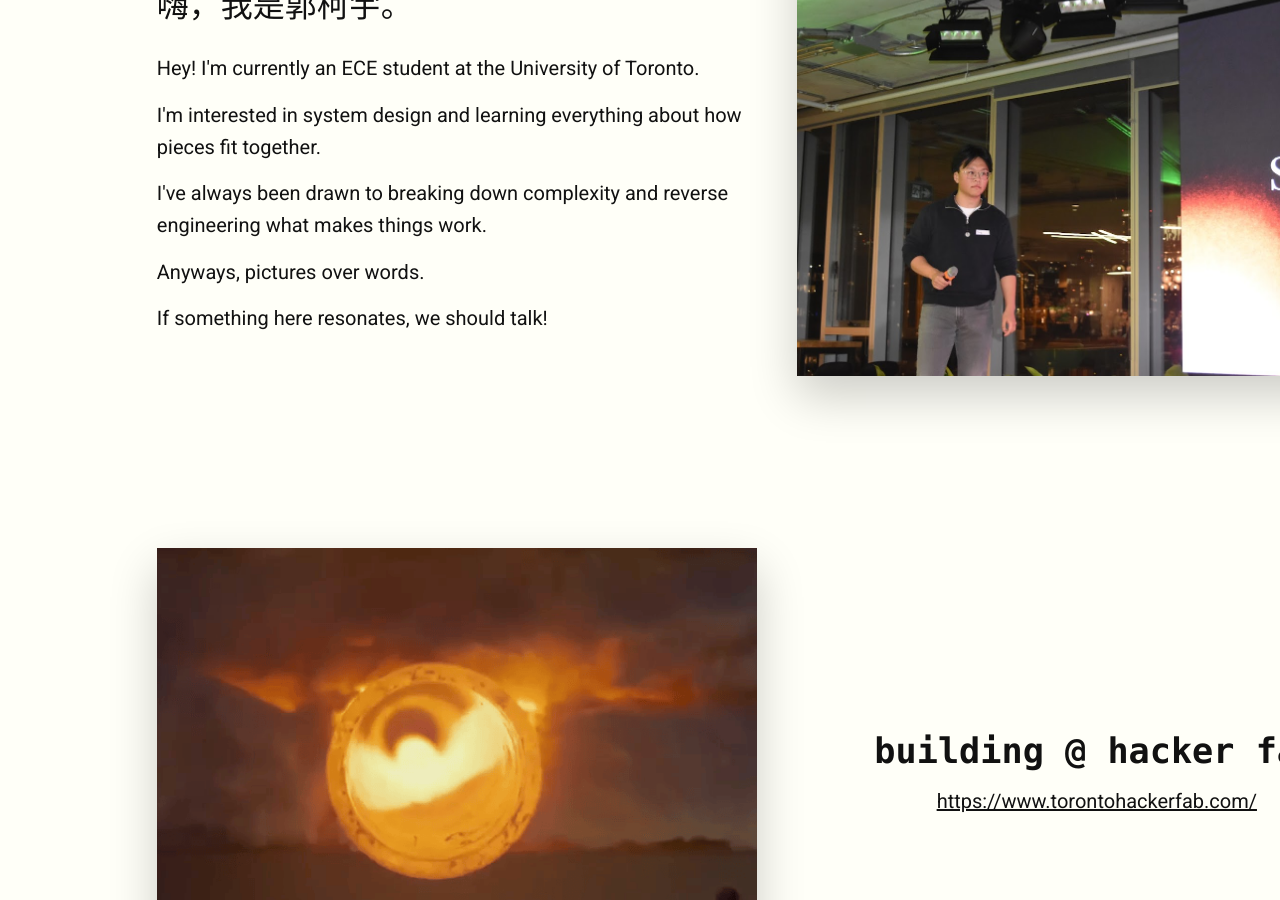
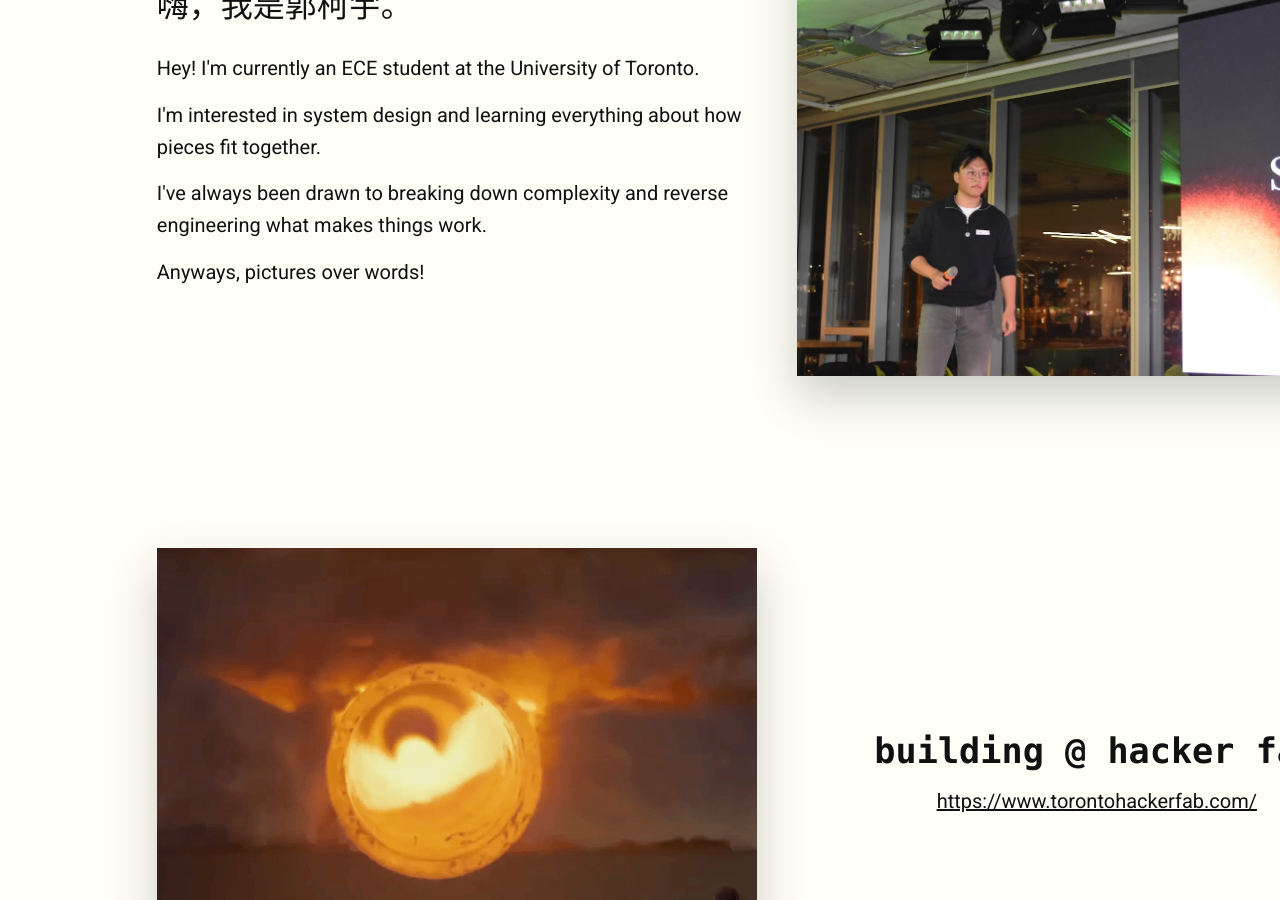
Before and after one commit to kennykguo/kennykguo.github.io, a Jekyll site: the page built from docs/index.html, in a window 1280 px wide and 900 px high, scrolled down 367 px. Built offline with Jekyll 4.4.1, drawn with Linux system fonts in a browser that asks for light colours.

Commit message:
top para update

```diff
--- a/docs/index.html
+++ b/docs/index.html
@@ -11,8 +11,7 @@ title: about
         <p>Hey! I'm currently an ECE student at the University of Toronto.</p>
         <p>I'm interested in system design and learning everything about how pieces fit together.</p>
         <p>I've always been drawn to breaking down complexity and reverse engineering what makes things work.</p>
-        <p>Anyways, pictures over words.</p>
-        <p>If something here resonates, we should talk!</p>
+        <p>Anyways, pictures over words!</p>
       </div>
     </div>
     <div class="layer-media">
```
